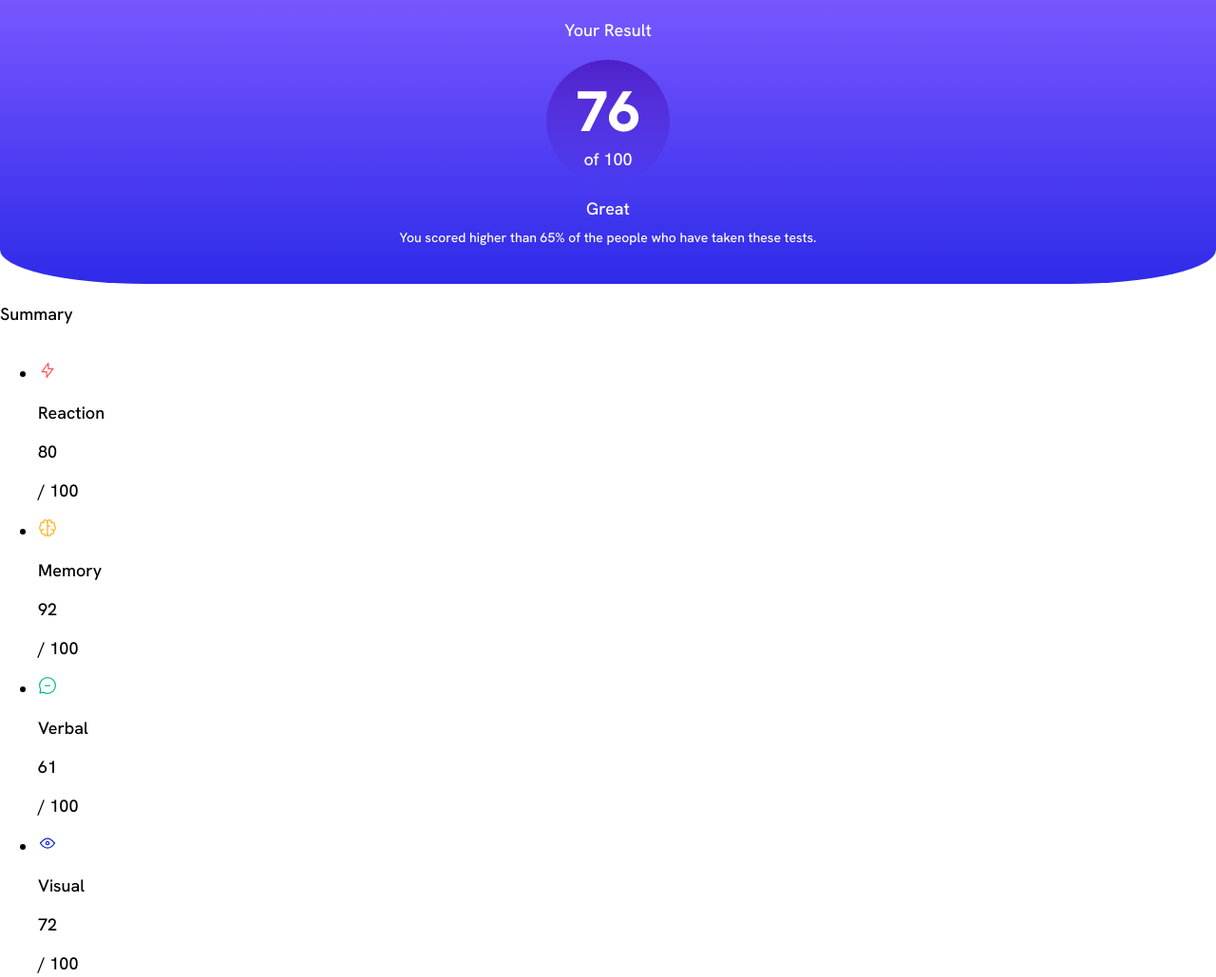
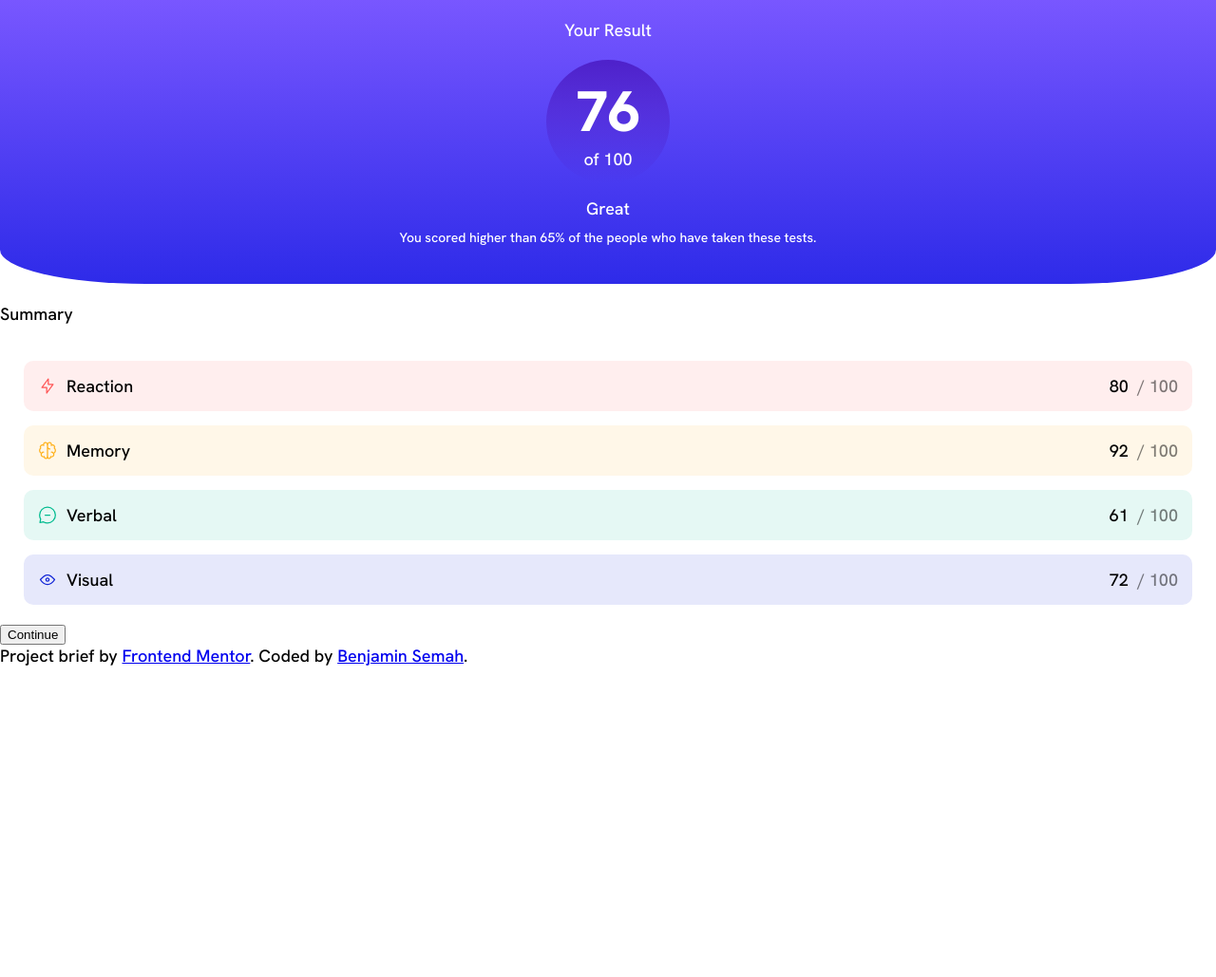
Before and after one commit to BenjaminSemah/results-summary-component, a plain HTML site: page index.html in a window 1280 px wide. Shown: the top 1029 px of the page at 95% size. After the commit the page ends 800 px from the top, so only its background shows below. Drawn offline with Linux system fonts and the light colour scheme.

Commit message:
Add initial styles for summary container

```diff
--- a/index.html
+++ b/index.html
@@ -33,8 +33,7 @@
             <p class="summary-description">Reaction</p>
           </div>
           <div class="summary-score">
-            <p class="actual-score">80</p>
-            <p class="total-score">/ 100</p>
+            <p class="score">80<span> / 100</span></p>
           </div>
         </li>
         <!-- Summary Item 2 -->
@@ -44,8 +43,7 @@
             <p class="summary-description">Memory</p>
           </div>
           <div class="summary-score">
-            <p class="actual-score">92</p>
-            <p class="total-score">/ 100</p>
+            <p class="score">92<span> / 100</span></p>
           </div>
         </li>
         <!-- Summary Item 3 -->
@@ -55,8 +53,7 @@
             <p class="summary-description">Verbal</p>
           </div>
           <div class="summary-score">
-            <p class="actual-score">61</p>
-            <p class="total-score">/ 100</p>
+            <p class="score">61<span> / 100</span></p>
           </div>
         </li>
         <!-- Summary Item 4 -->
@@ -66,8 +63,7 @@
             <p class="summary-description">Visual</p>
           </div>
           <div class="summary-score">
-            <p class="actual-score">72</p>
-            <p class="total-score">/ 100</p>
+            <p class="score">72<span> / 100</span></p>
           </div>
         </li>
       </ul>
--- a/style.css
+++ b/style.css
@@ -16,6 +16,7 @@ h2 {
 
 p {
   font-size: 18px;
+  margin: 0;
 }
 
 .result-container {
@@ -57,3 +58,43 @@ p {
   margin: 0 auto;
   padding-bottom: 40px;
 }
+
+.summary-list {
+  padding-inline-start: 0;
+}
+
+.summary-item {
+  list-style-type: none;
+  background: green;
+  margin: 15px 25px;
+  padding: 15px;
+  border-radius: 10px;
+  display: flex;
+  justify-content: space-between;
+}
+
+.summary-list li:nth-of-type(1) {
+  background-color: hsl(0, 100%, 67%, 10%);
+}
+
+.summary-list li:nth-of-type(2) {
+  background-color: hsl(39, 100%, 56%, 10%);
+}
+
+.summary-list li:nth-of-type(3) {
+  background-color: hsl(166, 100%, 37%, 10%);
+}
+
+.summary-list li:nth-of-type(4) {
+  background-color: hsl(234, 85%, 45%, 10%);
+}
+
+.icon-and-decription {
+  display: flex;
+  gap: 10px;
+}
+
+.score span {
+  margin-left: 5px;
+  opacity: 0.5;
+}
```
